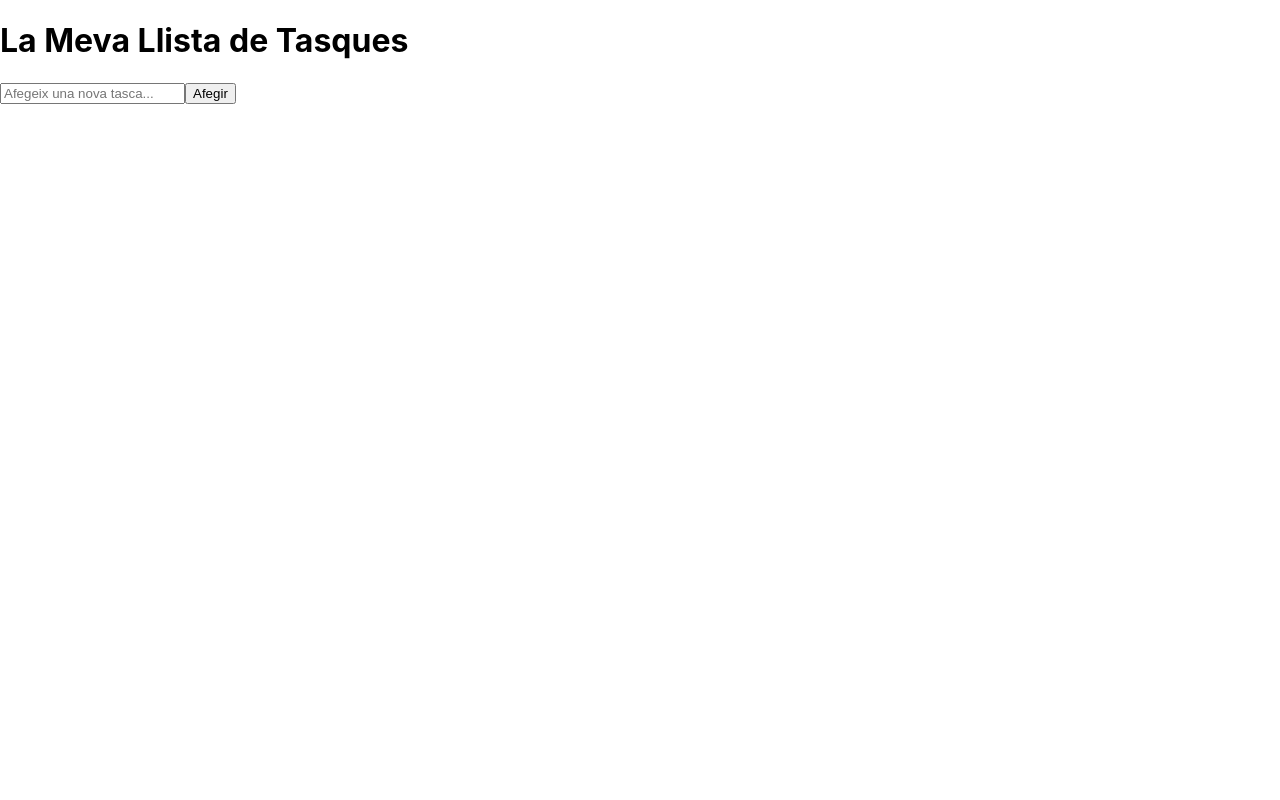
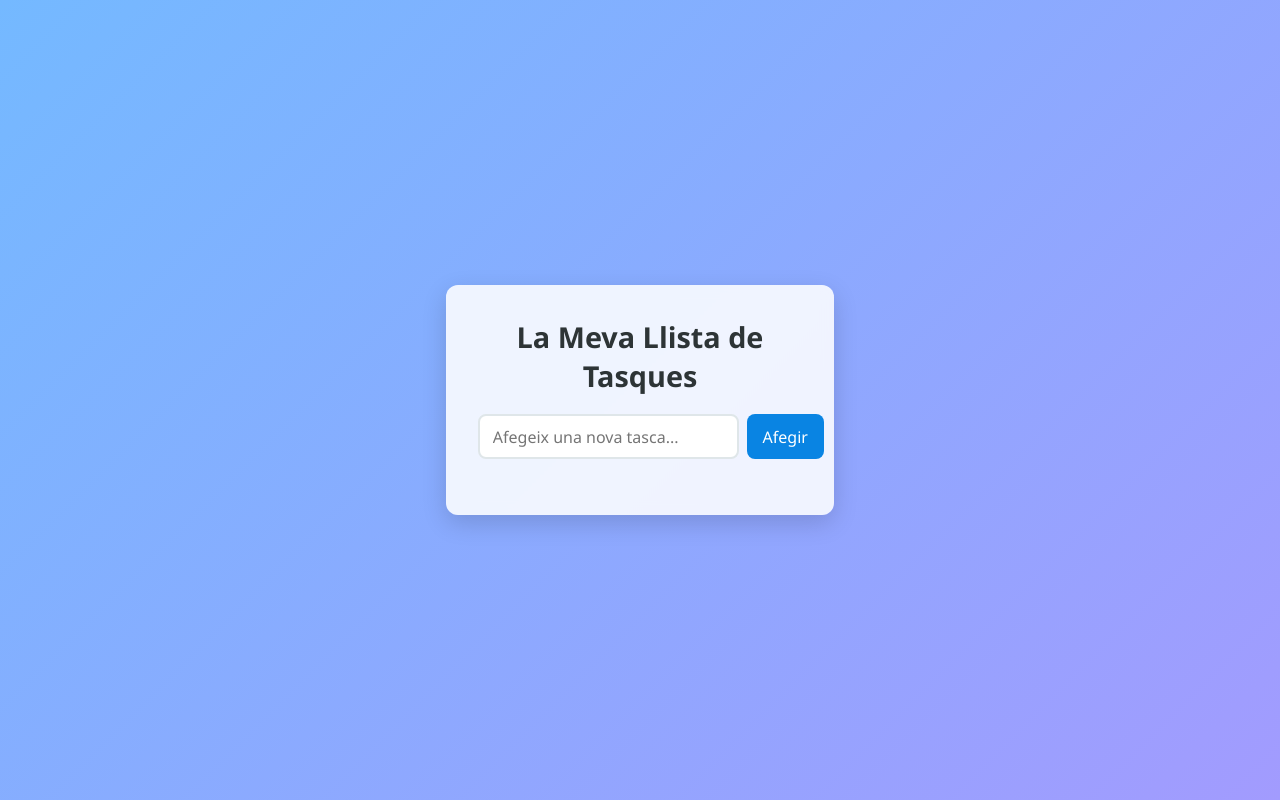
Before and after one commit to Ignasi1/to-do-list, a React (Create React App) app: page / in a window 1280 px wide. Built offline with nearby package versions, Linux system fonts and the light colour scheme.

Commit message:
Update css

```diff
--- a/src/index.css
+++ b/src/index.css
@@ -1,13 +1,134 @@
-body {
+/* ----- Estilos generales ----- */
+* {
+  box-sizing: border-box;
   margin: 0;
-  font-family: -apple-system, BlinkMacSystemFont, 'Segoe UI', 'Roboto', 'Oxygen',
-    'Ubuntu', 'Cantarell', 'Fira Sans', 'Droid Sans', 'Helvetica Neue',
-    sans-serif;
-  -webkit-font-smoothing: antialiased;
-  -moz-osx-font-smoothing: grayscale;
+  padding: 0;
+  font-family: "Segoe UI", Roboto, sans-serif;
 }
 
-code {
-  font-family: source-code-pro, Menlo, Monaco, Consolas, 'Courier New',
-    monospace;
+body {
+  background: linear-gradient(135deg, #74b9ff, #a29bfe);
+  min-height: 100vh;
+  display: flex;
+  align-items: center;
+  justify-content: center;
 }
+
+/* ----- Contenedor principal ----- */
+.app-container {
+  width: 100%;
+  max-width: 420px;
+  padding: 1rem;
+}
+
+.todo-container {
+  background: #ffffffdd;
+  backdrop-filter: blur(6px);
+  border-radius: 12px;
+  padding: 2rem;
+  box-shadow: 0 8px 25px rgba(0, 0, 0, 0.15);
+}
+
+/* ----- Título ----- */
+.todo-container h1 {
+  text-align: center;
+  color: #2d3436;
+  font-size: 1.8rem;
+  margin-bottom: 1.2rem;
+}
+
+/* ----- Formulario ----- */
+.task-form {
+  display: flex;
+  gap: 0.5rem;
+  margin-bottom: 1.5rem;
+}
+
+.task-form input {
+  flex: 1;
+  padding: 0.6rem 0.8rem;
+  border: 2px solid #dfe6e9;
+  border-radius: 8px;
+  font-size: 1rem;
+  transition: border-color 0.2s;
+}
+
+.task-form input:focus {
+  outline: none;
+  border-color: #0984e3;
+}
+
+.task-form button {
+  padding: 0.6rem 1rem;
+  background-color: #0984e3;
+  color: #fff;
+  border: none;
+  border-radius: 8px;
+  font-size: 1rem;
+  cursor: pointer;
+  transition: background-color 0.25s;
+}
+
+.task-form button:hover {
+  background-color: #74b9ff;
+}
+
+/* ----- Lista de tareas ----- */
+.task-list {
+  list-style: none;
+}
+
+.task-list li {
+  display: flex;
+  justify-content: space-between;
+  align-items: center;
+  background: #f1f2f6;
+  margin-bottom: 0.6rem;
+  padding: 0.6rem 0.8rem;
+  border-radius: 8px;
+  transition: background 0.25s;
+}
+
+.task-list li:hover {
+  background: #dfe6e9;
+}
+
+.task-list li span {
+  flex: 1;
+  cursor: pointer;
+  font-size: 1rem;
+  color: #2d3436;
+}
+
+/* Tareas completadas */
+.task-list li.completed span {
+  text-decoration: line-through;
+  color: #636e72;
+}
+
+/* Botón eliminar */
+.task-list li button {
+  background-color: #d63031;
+  color: #fff;
+  border: none;
+  border-radius: 6px;
+  padding: 0.4rem 0.7rem;
+  font-size: 0.85rem;
+  cursor: pointer;
+  transition: background-color 0.25s;
+}
+
+.task-list li button:hover {
+  background-color: #ff7675;
+}
+
+/* ----- Responsividad ----- */
+@media (max-width: 480px) {
+  .todo-container {
+    padding: 1.2rem;
+  }
+
+  .task-form button {
+    font-size: 0.9rem;
+  }
+}
```
